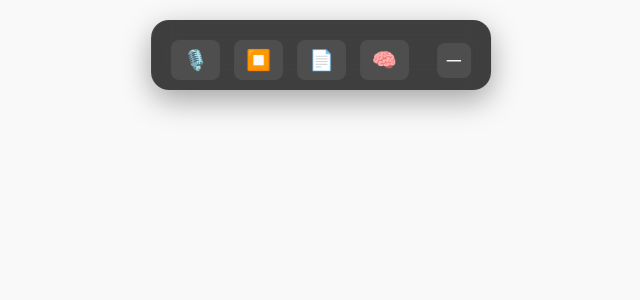
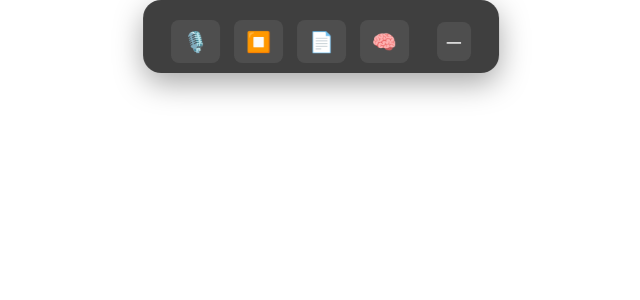
Before and after one commit to moshehto/AI-assistant-app, a React (Vite) app in the folder frontend/: page / in a window 1280 px wide. Shown: the top 300 px of the page, without its empty margins (319-959 px from the left). Built offline with nearby package versions, Linux system fonts and the light colour scheme.

Commit message:
Made the window smaller

```diff
--- a/frontend/src/App.css
+++ b/frontend/src/App.css
@@ -1,18 +1,12 @@
-/* src/App.css */
-body {
-  margin: 0;
-  font-family: sans-serif;
-  background-color: #f9f9f9;
-}
+
 
 #titlebar {
   -webkit-app-region: drag;
-  height: 30px;
   background-color: #1f1f1f;
   color: white;
   display: flex;
   align-items: center;
-  padding-left: 10px;
+  padding-left: 20px;
   font-size: 14px;
   font-weight: bold;
 }
@@ -25,3 +19,12 @@ body {
 button {
   margin-top: 10px;
 }
+
+html, body, #root {
+  margin: 0;
+  padding: 0;
+  background: transparent !important;
+  overflow: hidden;
+  height: 100%;
+  width: 100%;
+}
--- a/frontend/src/styling/floatingbar.css
+++ b/frontend/src/styling/floatingbar.css
@@ -1,12 +1,12 @@
 .floating-bar {
     position: fixed;
-    top: 20px;
     left: 50%;
+    top: top;
     transform: translateX(-50%);
     display: flex;
     align-items: center;
+    padding: 10px 28px;
     gap: 14px;
-    padding: 10px 20px;
     background: rgba(30, 30, 30, 0.85);
     backdrop-filter: blur(12px);
     border-radius: 18px;
```
Also changed, not shown: 1 other file (tests, documents, lock files or other folders).
